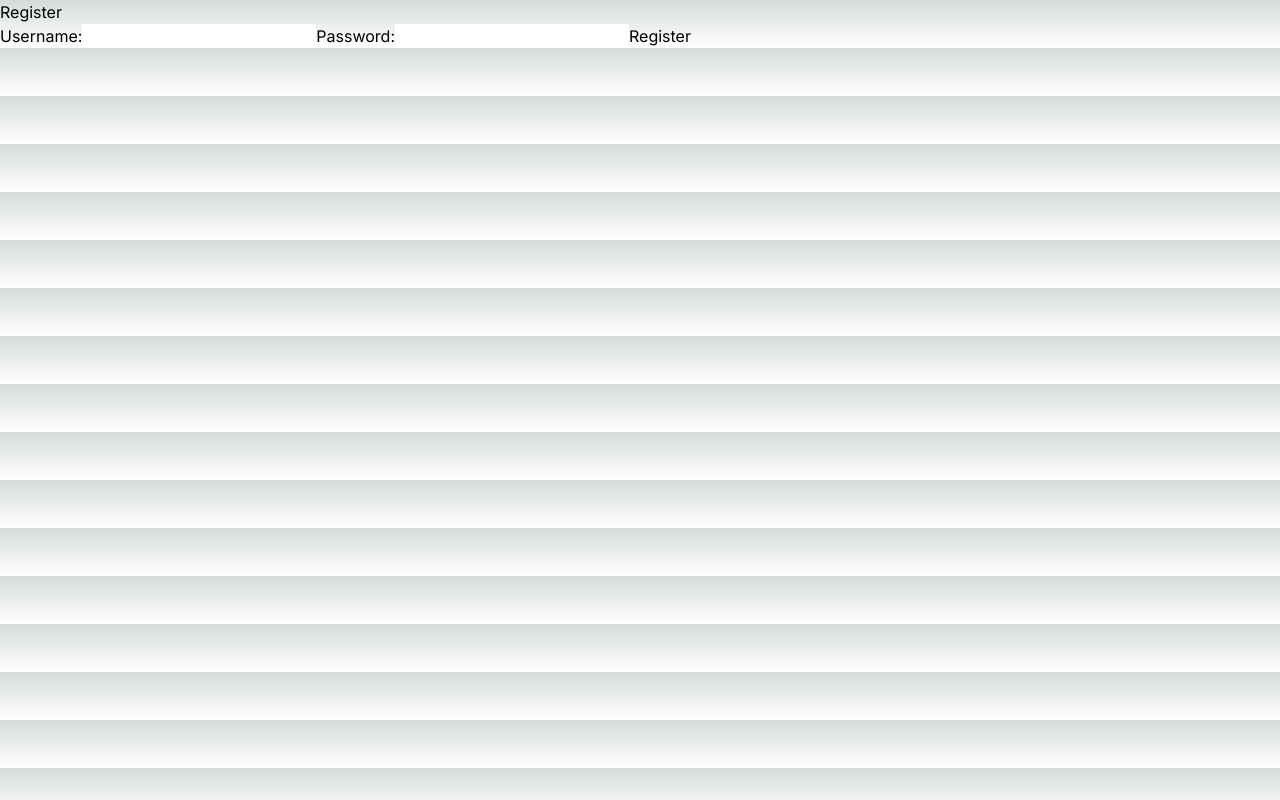
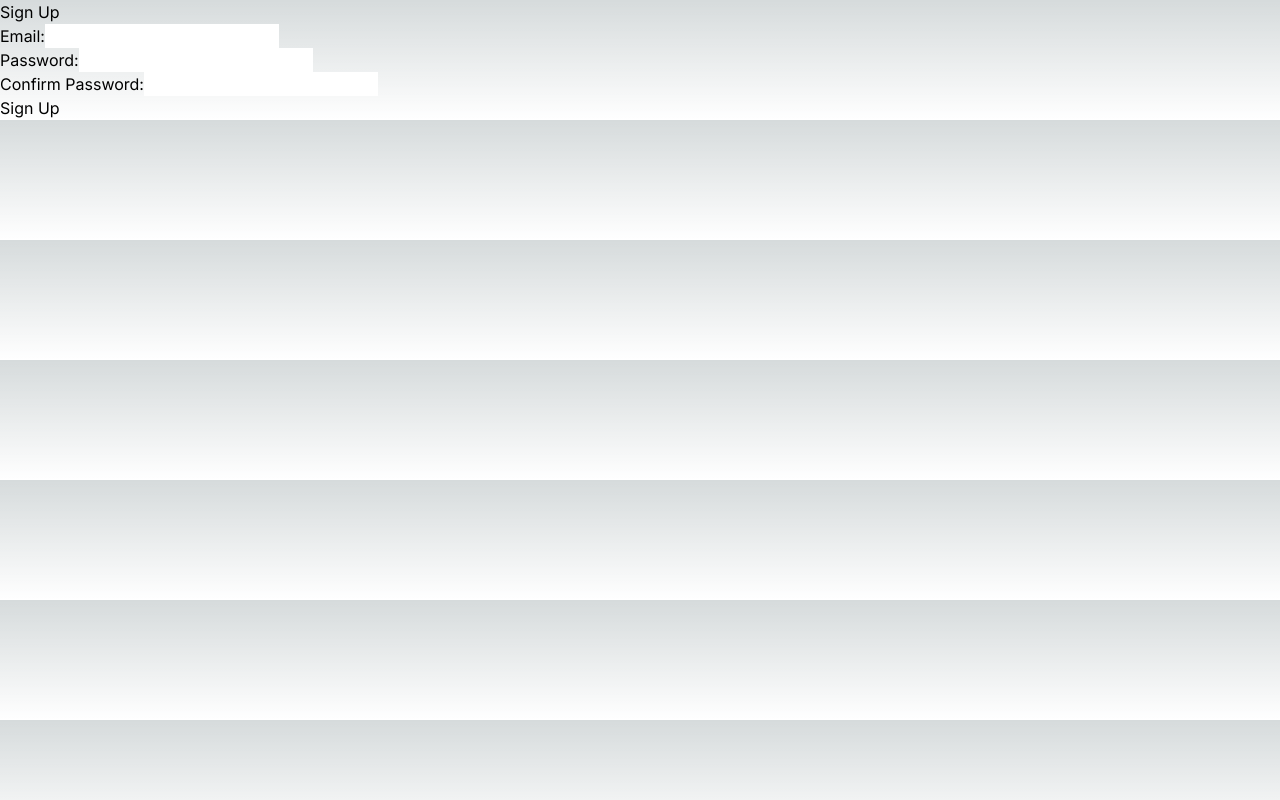
Before and after one commit to razumah1/Stock-Database, a Next.js app: page /signup in a window 1280 px wide. Built offline with nearby package versions, Linux system fonts and the light colour scheme.

Commit message:
frontend changes

```diff
--- a/app/page.tsx
+++ b/app/page.tsx
@@ -1,4 +1,4 @@
-'use client';
+//'use client';
 import Image from 'next/image';
 import Link from 'next/link';
 import backgroundImage from './stck.jpg';
--- a/app/signup/page.js
+++ b/app/signup/page.js
@@ -1,11 +1,16 @@
 'use client';
 import { useState } from 'react';
 
-const RegisterPage = () => {
-  const [username, setUsername] = useState('');
+const SignUp = () => {
+  const [email, setEmail] = useState('');
   const [password, setPassword] = useState('');
+  const [confirmPassword, setConfirmPassword] = useState('');
 
-  const handleRegister = async () => {
+
+  const handleSignUp = async () => {
+    // Add your sign-up logic here
+  console.log('Signing up with:', email, password);
+
     try {
       const response = await fetch('http://localhost:3000/register', {
         method: 'POST',
@@ -21,21 +26,38 @@ const RegisterPage = () => {
       console.error('Error registering user:', error);
     }
   };
+ /*Check if the passwords match
+if (password != confirmPassword) {
+  alert('Passwords do not match');
+  return;
+};*/
+
+  // Continue with the sign-up process
 
   return (
     <div>
-      <h1>Register</h1>
-      <label>
-        Username:
-        <input type="text" value={username} onChange={(e) => setUsername(e.target.value)} />
-      </label>
-      <label>
-        Password:
+      <h1>Sign Up</h1>
+      <form>
+        <label>Email:</label>
+        <input type="email" value={email} onChange={(e) => setEmail(e.target.value)} />
+        <br />
+        <label>Password:</label>
         <input type="password" value={password} onChange={(e) => setPassword(e.target.value)} />
-      </label>
-      <button onClick={handleRegister}>Register</button>
+        <br />
+        <label>Confirm Password:</label>
+        <input
+          type="password"
+          value={confirmPassword}
+          onChange={(e) => setConfirmPassword(e.target.value)}
+        />
+
+        <br />
+        <button type="button" onClick={handleSignUp}>
+          Sign Up
+        </button>
+      </form>
     </div>
-  );
+    );
 };
 
-export default RegisterPage;
+export default SignUp;
```
Also changed, not shown: app/login/page.js (+16 -17 lines).
